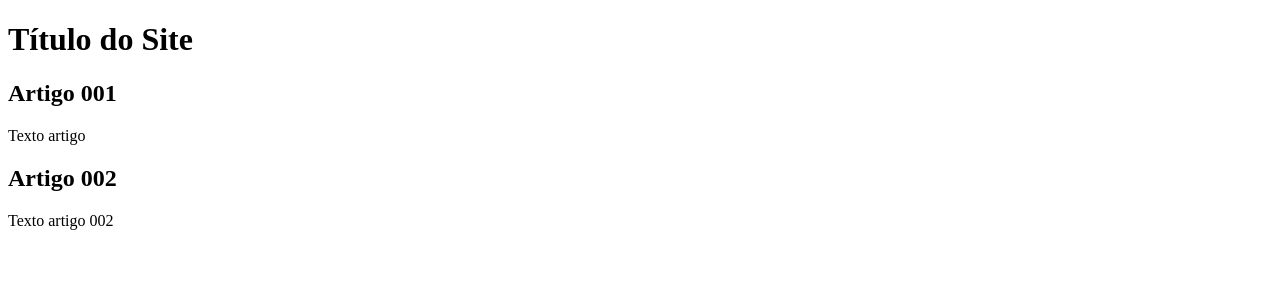
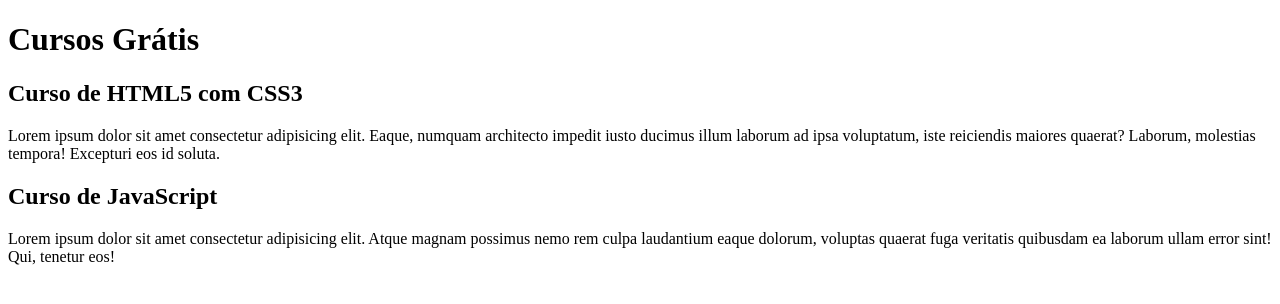
Before and after one commit to OtavioHenriqueDeOliveira/projeto-site, a plain HTML site: page index.html in a window 1280 px wide. Drawn offline with Linux system fonts and the light colour scheme.

Commit message:
comecei a escrever o conteúdo

```diff
--- a/index.html
+++ b/index.html
@@ -8,16 +8,16 @@
 <body>
     <main>
         <header>
-            <h1>Título do Site</h1>
+            <h1>Cursos Grátis</h1>
         </header>
         <article>
-            <h2>Artigo 001</h2>
-            <p>Texto artigo</p>
+            <h2>Curso de HTML5 com CSS3</h2>
+            <p>Lorem ipsum dolor sit amet consectetur adipisicing elit. Eaque, numquam architecto impedit iusto ducimus illum laborum ad ipsa voluptatum, iste reiciendis maiores quaerat? Laborum, molestias tempora! Excepturi eos id soluta.</p>
         </article>
 
         <article>
-            <h2>Artigo 002</h2>
-            <p>Texto artigo 002</p>
+            <h2>Curso de JavaScript</h2>
+            <p>Lorem ipsum dolor sit amet consectetur adipisicing elit. Atque magnam possimus nemo rem culpa laudantium eaque dolorum, voluptas quaerat fuga veritatis quibusdam ea laborum ullam error sint! Qui, tenetur eos!</p>
         </article>
     </main>
 </body>
```
